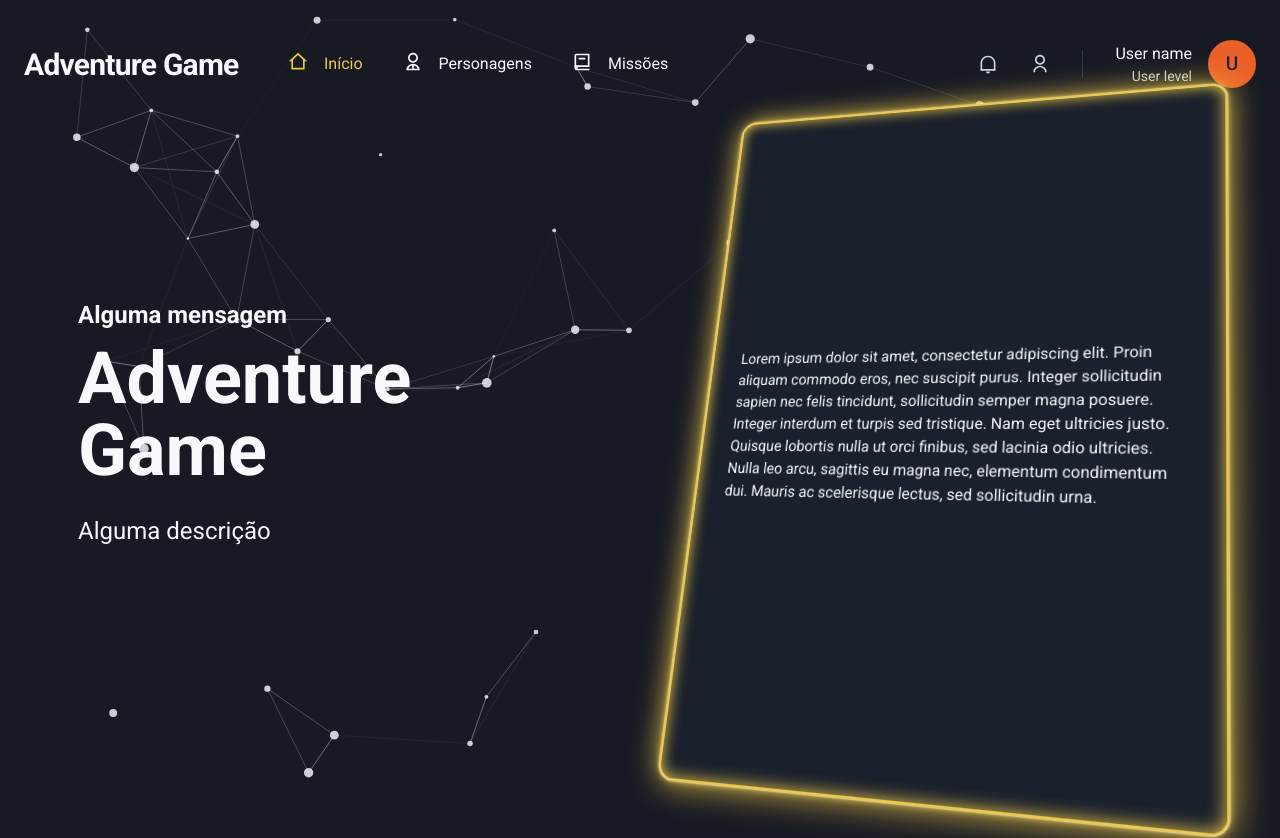
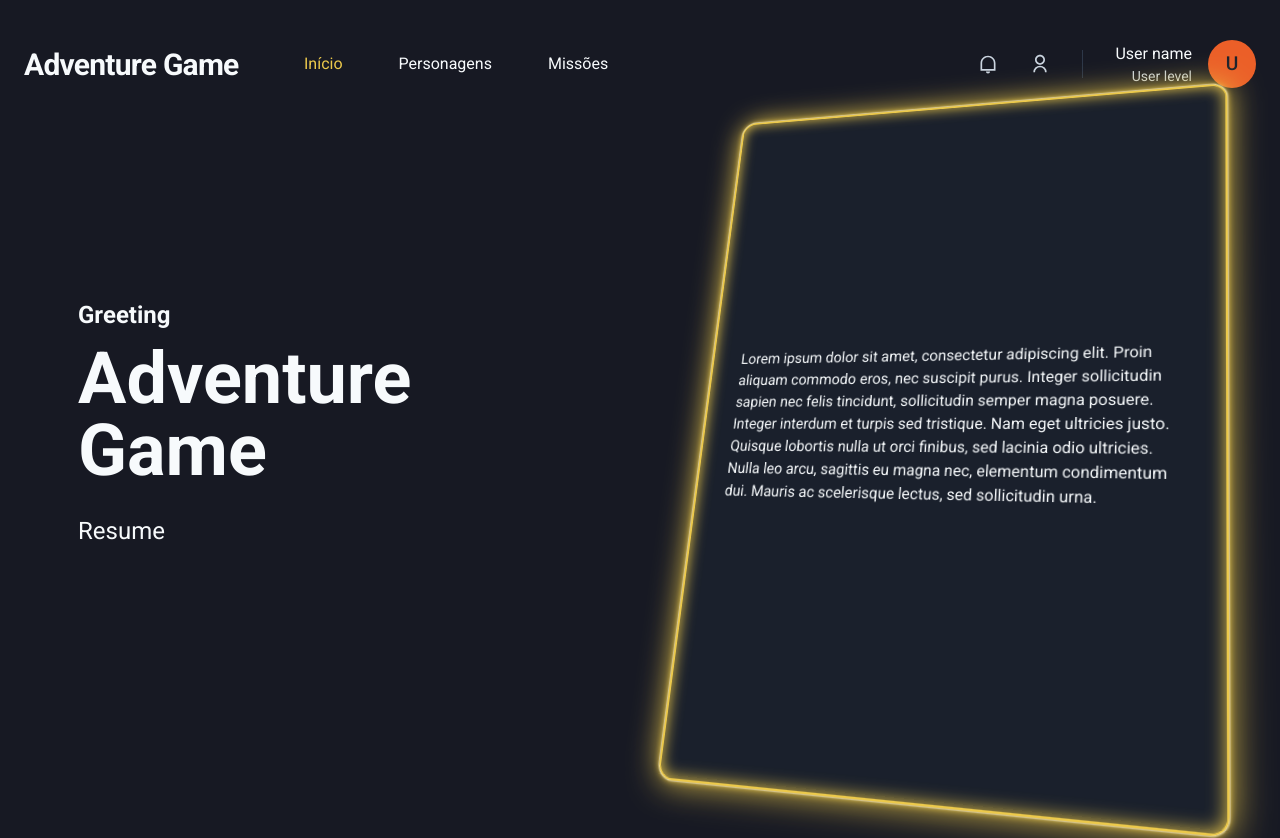
Before and after one commit to ricardossiqueira/adventure_game_front, a Next.js app: page / in a window 1280 px wide. Built offline with nearby package versions, Linux system fonts and the light colour scheme.

Commit message:
➕missing pages and minor configs

```diff
--- a/src/components/ActiveLink.tsx
+++ b/src/components/ActiveLink.tsx
@@ -1,3 +1,4 @@
+import { theme } from "@chakra-ui/react";
 import Link, { LinkProps } from "next/link";
 import { useRouter } from "next/router";
 import { cloneElement, ReactElement } from "react";
@@ -21,7 +22,7 @@ export function ActiveLink({
 
   if (
     !shouldMatchExactHref &&
-    (asPath.startsWith(String(rest.href)) || asPath.startsWith(String(rest.as)))
+    (asPath.endsWith(String(rest.href)) || asPath.endsWith(String(rest.as)))
   )
     isActive = true;
 
--- a/src/components/Header/NavMenu.tsx
+++ b/src/components/Header/NavMenu.tsx
@@ -6,15 +6,9 @@ export function NavMenu() {
   return (
     <>
       <HStack p={2} spacing={"10"}>
-        <NavLink icon={RiHome2Line} href="/">
-          Início
-        </NavLink>
-        <NavLink icon={RiUser2Line} href="/personagens">
-          Personagens
-        </NavLink>
-        <NavLink icon={RiBook2Line} href="/missoes">
-          Missões
-        </NavLink>
+        <NavLink href="/">Início</NavLink>
+        <NavLink href="/characters">Personagens</NavLink>
+        <NavLink href="/missions">Missões</NavLink>
       </HStack>
     </>
   );
--- a/src/components/Sidebar/NavLink.tsx
+++ b/src/components/Sidebar/NavLink.tsx
@@ -9,7 +9,7 @@ import { ElementType } from "react";
 import { ActiveLink } from "../ActiveLink";
 
 interface NavLinkProps {
-  icon: ElementType;
+  icon?: ElementType;
   children: string;
   rest?: ChakraLinkProps;
   href: string;
@@ -20,7 +20,7 @@ export function NavLink({ icon, children, href, ...rest }: NavLinkProps) {
     <>
       <ActiveLink href={href} passHref>
         <ChakraLink display={"flex"} alignContent="center" {...rest}>
-          <Icon as={icon} fontSize="xl" />
+          {!!icon && <Icon as={icon} fontSize="xl" />}
           <Text ml={4} fontWeight="md">
             {children}
           </Text>
--- a/src/components/Sidebar/SidebarNav.tsx
+++ b/src/components/Sidebar/SidebarNav.tsx
@@ -17,10 +17,10 @@ export function SidebarNav() {
           <NavLink icon={RiHome2Line} href="/">
             Início
           </NavLink>
-          <NavLink icon={RiUser2Line} href="/personagens">
+          <NavLink icon={RiUser2Line} href="/characters">
             Personagens
           </NavLink>
-          <NavLink icon={RiBook2Line} href="/missoes">
+          <NavLink icon={RiBook2Line} href="/missions">
             Missões
           </NavLink>
         </NavSection>
--- /dev/null
+++ b/src/components/TranslatedContainer/index.tsx
@@ -0,0 +1,35 @@
+import { Box, theme, Flex, Center } from "@chakra-ui/react";
+
+export function TranslatedContainer() {
+  return (
+    <Box
+      h={720}
+      w={540}
+      backgroundColor={"transparent"}
+      style={{ perspective: "1000px" }}
+    >
+      <Box
+        h={720}
+        w={540}
+        backgroundColor={"gray.800"}
+        borderRadius={"1rem"}
+        borderColor={"yellow.400"}
+        borderWidth={2}
+        boxShadow={`0 0 .1rem ${theme.colors.gray[50]}, 0 0 .1rem ${theme.colors.gray[50]}, 0 0 .1rem ${theme.colors.yellow[400]}, 0 0 0.4rem ${theme.colors.yellow[400]}, 0 0 2rem ${theme.colors.yellow[400]}, inset 0 0 1rem ${theme.colors.yellow[400]};`}
+        transform={"rotateY(-15deg) rotateX(15deg)"}
+      >
+        <Flex flex={0} w={"100%"} h={"100%"} justify={"center"} p={"2rem"}>
+          <Center>
+            Lorem ipsum dolor sit amet, consectetur adipiscing elit. Proin
+            aliquam commodo eros, nec suscipit purus. Integer sollicitudin
+            sapien nec felis tincidunt, sollicitudin semper magna posuere.
+            Integer interdum et turpis sed tristique. Nam eget ultricies justo.
+            Quisque lobortis nulla ut orci finibus, sed lacinia odio ultricies.
+            Nulla leo arcu, sagittis eu magna nec, elementum condimentum dui.
+            Mauris ac scelerisque lectus, sed sollicitudin urna.
+          </Center>
+        </Flex>
+      </Box>
+    </Box>
+  );
+}
--- a/src/config/particles.ts
+++ b/src/config/particles.ts
@@ -33,7 +33,7 @@ export const particles: IParticlesProps = {
           default: "bounce",
         },
         random: true,
-        speed: 1,
+        speed: 0.8,
         straight: false,
       },
       number: {
@@ -41,7 +41,7 @@ export const particles: IParticlesProps = {
           enable: true,
           area: 800,
         },
-        value: 50,
+        value: 60,
       },
       opacity: {
         value: 0.8,
--- a/src/pages/index.tsx
+++ b/src/pages/index.tsx
@@ -1,17 +1,21 @@
 import {
-  Box,
-  Center,
   Container,
   Flex,
   Text,
-  theme,
+  useBreakpointValue,
   WrapItem,
 } from "@chakra-ui/react";
 import Head from "next/head";
 import { AnimatedCanvas } from "../components/Background/AnimatedCanvas";
 import { Header } from "../components/Header";
+import { TranslatedContainer } from "../components/TranslatedContainer";
 
 export default function Home() {
+  const isWideView = useBreakpointValue({
+    base: false,
+    lg: true,
+  });
+
   return (
     <>
       <Head>
@@ -34,7 +38,7 @@ export default function Home() {
           <WrapItem as={"section"} maxW={680}>
             <Container>
               <Text as={"span"} fontSize={"1.5rem"} fontWeight={"bold"}>
-                Alguma mensagem
+                Greeting
               </Text>
               <Text
                 as={"h1"}
@@ -51,46 +55,11 @@ export default function Home() {
                 lineHeight={"2.5rem"}
                 mt={"1.5rem"}
               >
-                Alguma descrição
+                Resume
               </Text>
             </Container>
           </WrapItem>
-          <Box
-            h={720}
-            w={540}
-            backgroundColor={"transparent"}
-            style={{ perspective: "1000px" }}
-          >
-            <Box
-              h={720}
-              w={540}
-              backgroundColor={"gray.800"}
-              borderRadius={"1rem"}
-              borderColor={"yellow.400"}
-              borderWidth={2}
-              boxShadow={`0 0 .1rem #fff, 0 0 .1rem #fff, 0 0 .1rem ${theme.colors.yellow[400]}, 0 0 0.4rem ${theme.colors.yellow[400]}, 0 0 2rem ${theme.colors.yellow[400]}, inset 0 0 1rem ${theme.colors.yellow[400]};`}
-              transform={"rotateY(-15deg) rotateX(15deg)"}
-            >
-              <Flex
-                flex={0}
-                w={"100%"}
-                h={"100%"}
-                justify={"center"}
-                p={"2rem"}
-              >
-                <Center>
-                  Lorem ipsum dolor sit amet, consectetur adipiscing elit. Proin
-                  aliquam commodo eros, nec suscipit purus. Integer sollicitudin
-                  sapien nec felis tincidunt, sollicitudin semper magna posuere.
-                  Integer interdum et turpis sed tristique. Nam eget ultricies
-                  justo. Quisque lobortis nulla ut orci finibus, sed lacinia
-                  odio ultricies. Nulla leo arcu, sagittis eu magna nec,
-                  elementum condimentum dui. Mauris ac scelerisque lectus, sed
-                  sollicitudin urna.
-                </Center>
-              </Flex>
-            </Box>
-          </Box>
+          {!!isWideView && <TranslatedContainer />}
         </Flex>
       </main>
     </>
```
Also changed, not shown: src/pages/characters.tsx (added, +16 -0 lines), src/pages/missions.tsx (added, +16 -0 lines).
